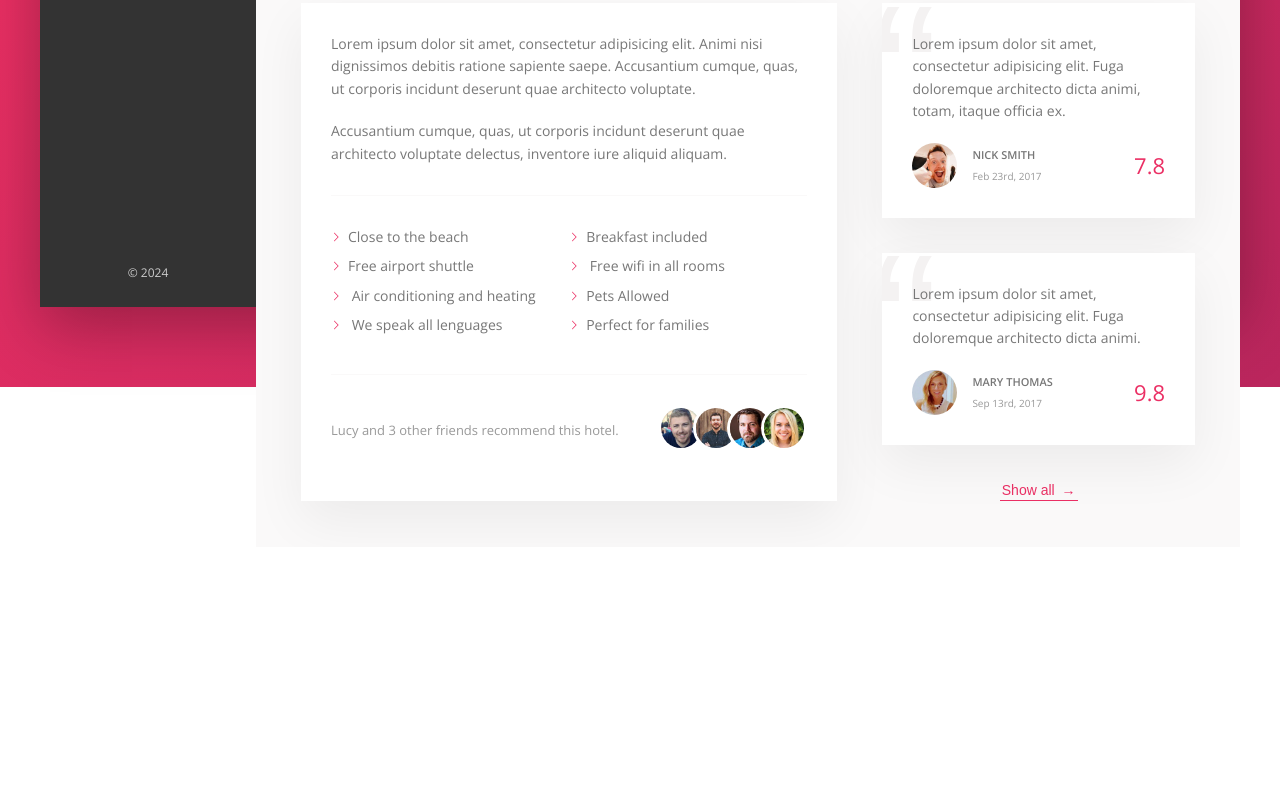
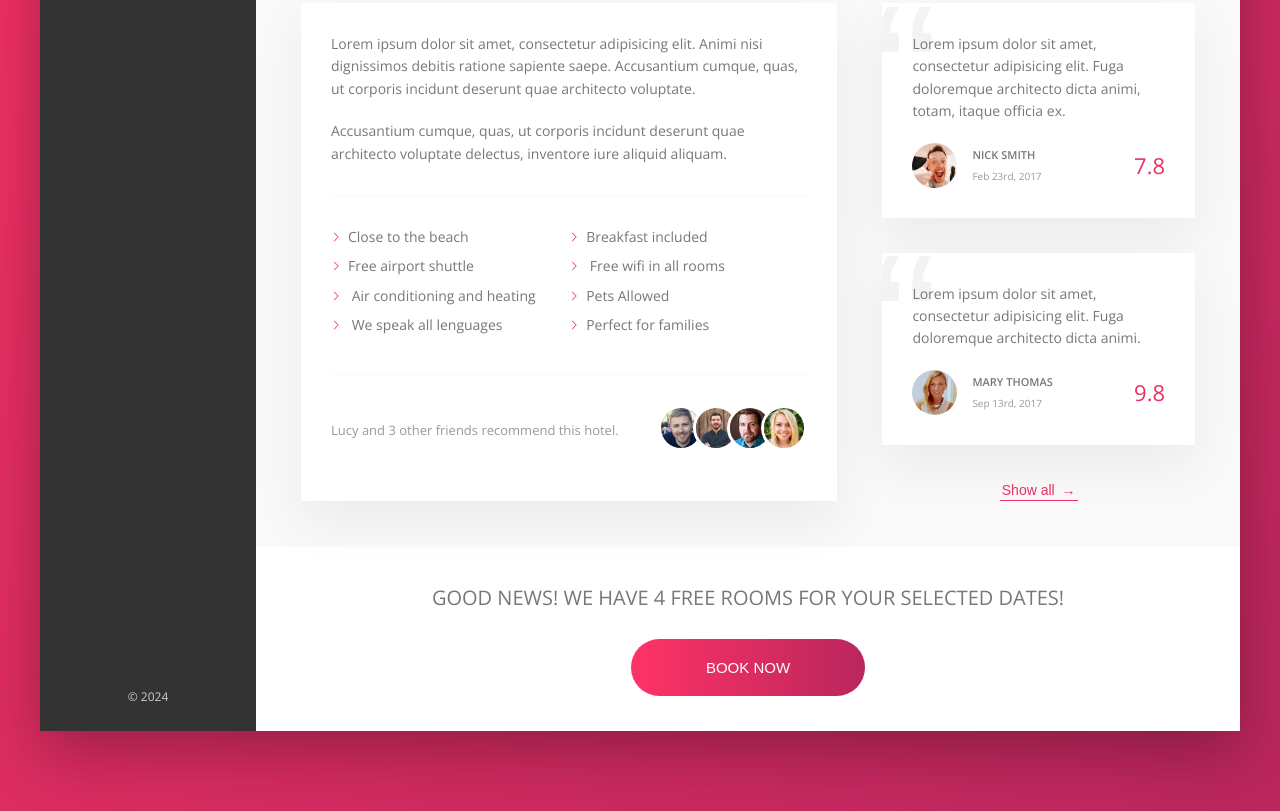
Before and after one commit to NataJenkins/Trillo-booking-app, a website: page index.html in a window 1280 px wide. Shown: the part 643-1454 px from the top of the page. Before the commit the page ends 1190 px from the top, so only its background shows below. Drawn offline with nearby package versions, Linux system fonts and the light colour scheme.

Commit message:
CTA section

```diff
--- a/index.html
+++ b/index.html
@@ -233,7 +233,7 @@
                                 </div>
                             </div>
                         </div>
-                        <figure class="user-reviews">
+                        <div class="user-reviews">
                             <figure class="review">
                                 <blockquote class="review__text">
                                     Lorem ipsum dolor sit amet, consectetur
@@ -283,7 +283,19 @@
                             <button class="btn-inline">
                                 Show all <span>&rarr;</span>
                             </button>
-                        </figure>
+                        </div>
+                    </div>
+                    <div class="cta">
+                        <h2 class="cta__book-now">
+                            Good news! We have 4 free rooms for your selected
+                            dates!
+                        </h2>
+                        <button class="btn">
+                            <span class="btn__visible">Book now</span>
+                            <span class="btn__invisible"
+                                >Only 4 rooms left</span
+                            >
+                        </button>
                     </div>
                 </main>
             </div>
--- a/sass/_components.scss
+++ b/sass/_components.scss
@@ -403,3 +403,68 @@
         z-index: 1;
     }
 }
+
+////////////////////////////////////////
+// CALL TO ACTION
+.cta {
+    padding: 3.5rem 0;
+    text-align: center;
+
+    &__book-now {
+        font-size: 2rem;
+        font-weight: 300;
+        text-transform: uppercase;
+        margin-bottom: 2.5rem;
+    }
+}
+
+.btn {
+    font-size: 1.5rem;
+    font-weight: 300;
+    text-transform: uppercase;
+    border-radius: 100px;
+    border: none;
+    background-image: linear-gradient(
+        to right,
+        var(--color-primary-light),
+        var(--color-primary-dark)
+    );
+    color: #fff;
+    position: relative;
+    overflow: hidden;
+    cursor: pointer;
+    & > * {
+        display: inline-block;
+        height: 100%;
+        width: 100%;
+        transition: all, 0.2s;
+    }
+    &__visible {
+        display: inline-block;
+        padding: 2rem 7.5rem;
+    }
+    &__invisible {
+        position: absolute;
+        padding: 2rem 0;
+        left: 0;
+        top: -100%;
+    }
+    &:hover {
+        background-image: linear-gradient(
+            to left,
+            var(--color-primary-light),
+            var(--color-primary-dark)
+        );
+    }
+    &:hover &__visible {
+        transform: translateY(100%);
+    }
+    &:hover &__invisible {
+        top: 0;
+    }
+
+    &:focus {
+        outline: none;
+        animation: pulsate 1s infinite;
+    }
+}
--- a/sass/_layout.scss
+++ b/sass/_layout.scss
@@ -30,7 +30,7 @@
 
 .hotel-view {
     background-color: #fff;
-    height: 80rem;
+
     flex: 1;
 }
 
```
Also changed, not shown: css/style.css.
